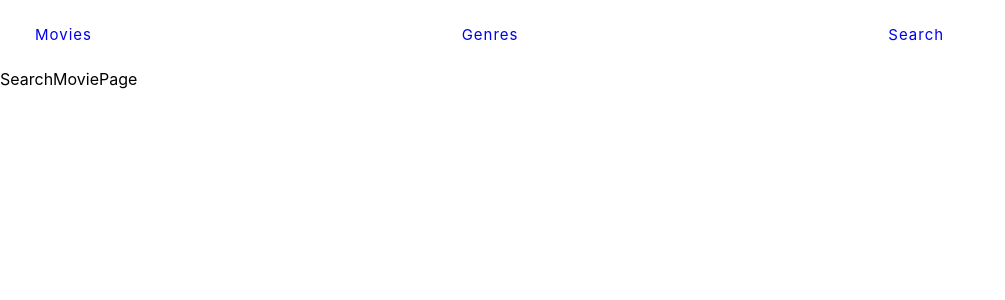
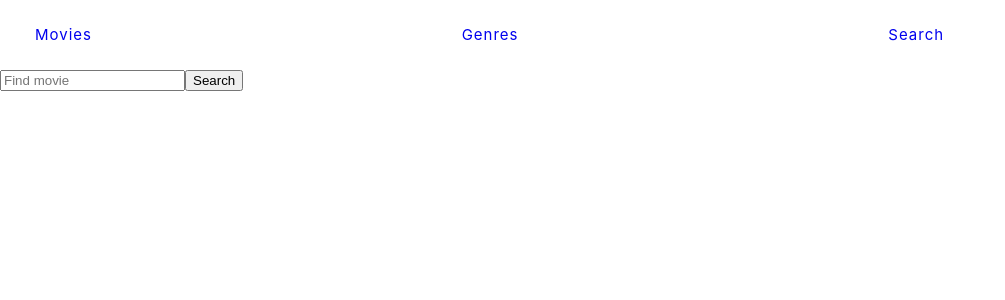
Before and after one commit to SashaKukurika/project_moviedb, a React (Create React App) app: page /search in a window 1280 px wide. Shown: the top 300 px of the page, without its empty margins (0-1005 px from the left). Built offline with nearby package versions, Linux system fonts and the light colour scheme.

Commit message:
added search

```diff
--- a/src/components/Genre/Genre.tsx
+++ b/src/components/Genre/Genre.tsx
@@ -9,7 +9,7 @@ genre: IGenre
 const Genre: FC<IProps> = ({genre:{id,name}}) => {
     const navigate = useNavigate();
     const handleCardClick = () => {
-        navigate(`genres/${id}`);
+        navigate(`${id}`);
     };
     // todo стилізація
     return (
--- /dev/null
+++ b/src/components/SearchForm/SearchForm.tsx
@@ -0,0 +1,36 @@
+import {FC, useState} from 'react';
+import {SubmitHandler, useForm} from "react-hook-form";
+import {movieService} from "../../services";
+import {MovieListCard} from "../MovieListCard";
+import {IResult} from "../../interfaces";
+
+const SearchForm: FC = () => {
+    const [searchedMovies, setSearchedMovies] = useState<IResult[]>(null)
+    const {register, handleSubmit, reset} = useForm({
+        mode: "onSubmit",
+        // resolver: joiResolver(searchValidator)
+        // todo валідатор
+    });
+
+    const search: SubmitHandler<any> = async ({searchWords}) => {
+        movieService.search(searchWords).then(({data})=> {
+            setSearchedMovies(data.results)
+        })
+        reset();
+    };
+
+    return (
+        <div>
+            <div>
+                <form onSubmit={handleSubmit(search)}>
+                    <input type="text"
+                           placeholder={'Find movie'} {...register('searchWords')}/>
+                    <button>Search</button>
+                </form>
+            </div>
+            {searchedMovies && searchedMovies.map((movie) => <MovieListCard key={movie.id} movie={movie}/>)}
+        </div>
+    );
+};
+
+export {SearchForm};
--- /dev/null
+++ b/src/components/SelectedGenres/SelectedGenres.tsx
@@ -0,0 +1,35 @@
+import {FC, useEffect, useState} from 'react';
+import {useSearchParams} from "react-router-dom";
+import {genresService} from "../../services/genresService";
+import {IResult} from "../../interfaces";
+import {MovieDetails} from "../MovieDetails/MovieDetails";
+import {Pagination} from "../Pagination/Pagination";
+
+interface IProps {
+id: string
+}
+
+const SelectedGenres: FC<IProps> = ({id}) => {
+    const [query, setQuery] = useSearchParams({page: '1'});
+    const page = +query.get('page')
+    const [movies, setMovies] = useState<IResult[]>(null)
+    useEffect(() => {
+        genresService.getById(+id, +query.get('page')).then(({data}) => {
+            setMovies(data.results)
+            console.log(data)
+        })
+    }, [id,page]);
+    return (
+        <div>
+            {movies && movies.map(movie => <MovieDetails key={movie.id} id={movie.id}/>)}
+            <Pagination totalCount={500*20} pageSize={20} currentPage={+query.get('page')} onPageChange={(page) =>
+                setQuery((value) => {
+                    value.set('page', page.toString());
+                    return value;
+                })
+            }/>
+        </div>
+    );
+};
+
+export {SelectedGenres};
--- a/src/pages/GenresPages/SelectedGenresInfoPage.tsx
+++ b/src/pages/GenresPages/SelectedGenresInfoPage.tsx
@@ -1,4 +1,5 @@
 const SelectedGenresInfoPage = () => {
+
     return (
         <div>
             SelectedGenresInfoPage
--- a/src/pages/GenresPages/SelectedGenresPage.tsx
+++ b/src/pages/GenresPages/SelectedGenresPage.tsx
@@ -1,7 +1,11 @@
+import {useParams} from "react-router-dom";
+import {SelectedGenres} from "../../components/SelectedGenres/SelectedGenres";
+
 const SelectedGenresPage = () => {
+    const {id} = useParams();
     return (
         <div>
-            SelectedGenresPage
+            <SelectedGenres key={id} id={id}/>
         </div>
     );
 };
--- a/src/pages/SearchPages/SearchMoviePage.tsx
+++ b/src/pages/SearchPages/SearchMoviePage.tsx
@@ -1,7 +1,9 @@
+import {SearchForm} from "../../components/SearchForm/SearchForm";
+
 const SearchMoviePage = () => {
     return (
         <div>
-            SearchMoviePage
+            <SearchForm/>
         </div>
     );
 };
--- a/src/services/genresService.ts
+++ b/src/services/genresService.ts
@@ -1,12 +1,12 @@
 import {apiService} from "./apiService";
 import {urls} from "../constants";
 import {IRes} from "../types";
-import {IGenres} from "../interfaces";
+import {IGenres, IMovie} from "../interfaces";
 
 
 const genresService = {
     getAll: ():IRes<IGenres> => apiService.get(urls.genres),
-    getById: (id: number, page = 1) :IRes<IGenres> => apiService.get(`${urls.movies}?with_genres=${id}`, {params: {page}})
+    getById: (id: number, page = 1) :IRes<IMovie> => apiService.get(`${urls.movies}?with_genres=${id}`, {params: {page}})
 }
 
 
--- a/src/services/movieService.ts
+++ b/src/services/movieService.ts
@@ -5,7 +5,7 @@ import {IRes} from "../types";
 
 const movieService = {
     getAll: (page: number = 1):IRes<IMovie[]> => apiService.get(urls.movies, {params: {page}}),
-    search: (word: string) => apiService.get(`${urls.search}${word}`),
+    search: (word: string):IRes<IMovie> => apiService.get(`${urls.search}${word}`),
     getById: (id: number): IRes<IResult> => apiService.get(`${urls.movieById}/${id}`)
 }
 
```
Also changed, not shown: src/router.tsx (+4 -4 lines).
